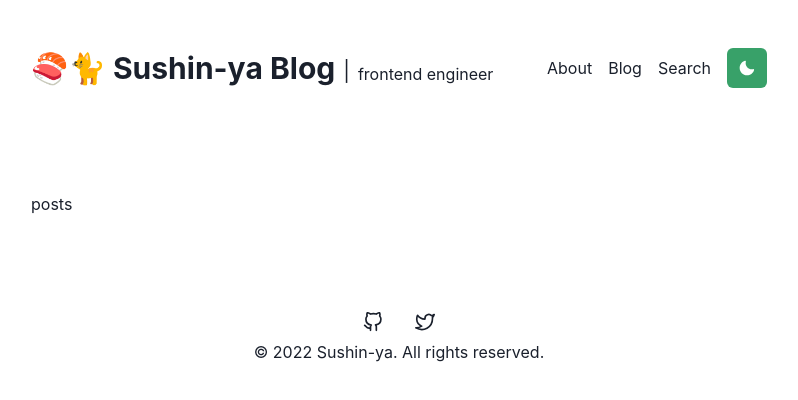
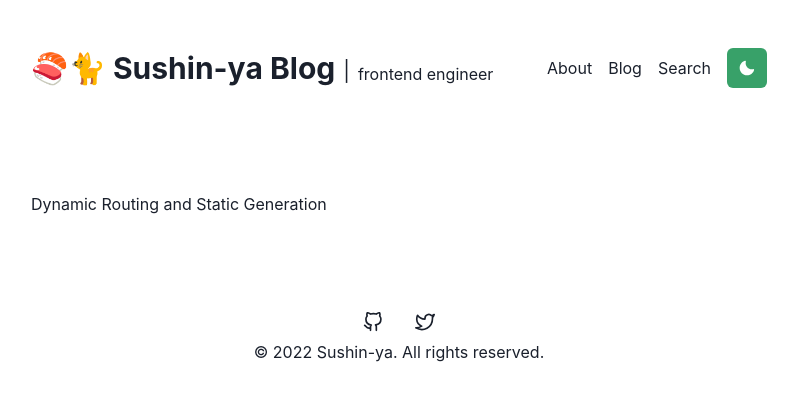
Before and after one commit to sushin-ya/sushin-ya-blog, a Next.js app: page /posts/dynamic-routing in a window 1280 px wide. Shown: the top 400 px of the page, without its empty margins (241-1039 px from the left). Built offline with nearby package versions, Linux system fonts and the light colour scheme.

Commit message:
fix: post page

```diff
--- /dev/null
+++ b/src/components/posts/detail/PostDetail.tsx
@@ -0,0 +1,8 @@
+import { Text } from '@chakra-ui/react'
+import PostType from '../../../types/post'
+
+type Props = {
+  post: PostType
+}
+
+export const PostDetail = ({ post }: Props) => <Text>{post.title}</Text>
--- a/src/pages/posts/[slug].tsx
+++ b/src/pages/posts/[slug].tsx
@@ -1,9 +1,10 @@
 import Layout from '@/components/Layout'
-import { Text } from '@chakra-ui/react'
+import { PostDetail } from '@/components/posts/detail/PostDetail'
+import { posts } from '../../../mock/posts'
 
 const PostPage = () => (
   <Layout hasAboutMe={false}>
-    <Text>posts</Text>
+    <PostDetail post={posts[0]} />
   </Layout>
 )
 
```
